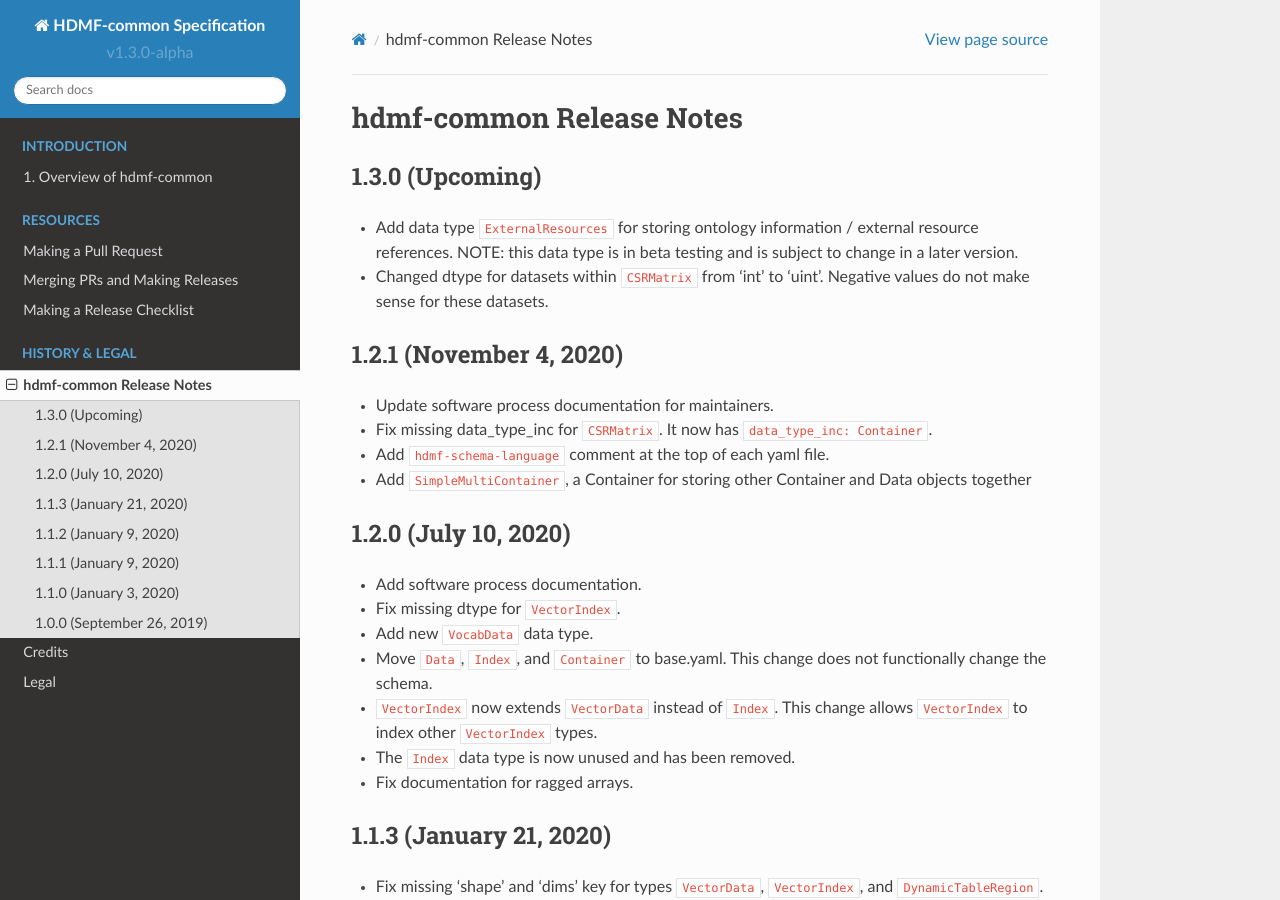
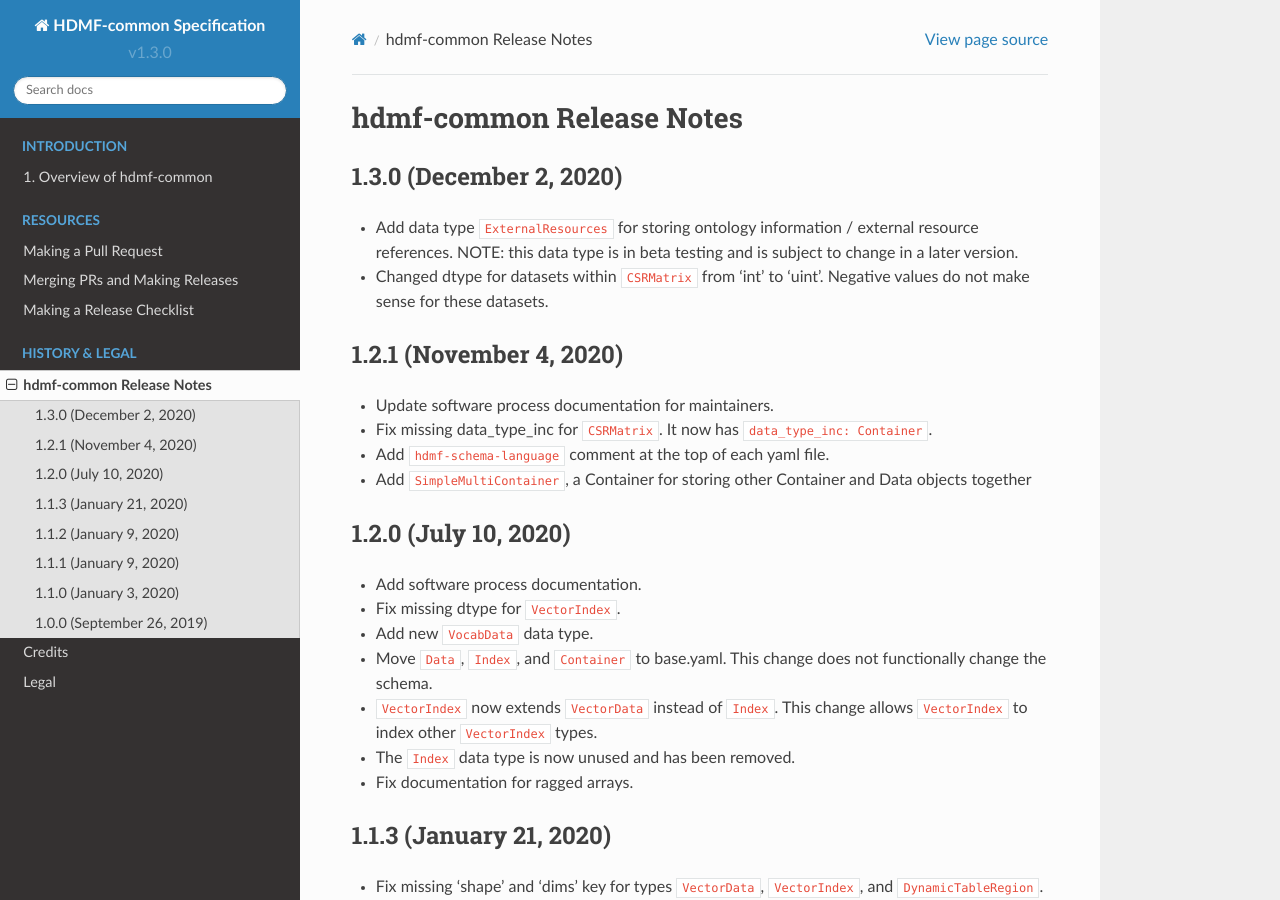
Before and after one commit to hdmf-dev/hdmf-common-schema, a Sphinx documentation site: the page built from docs/source/format_release_notes.rst, in a window 1280 px wide and 900 px high. Built offline with Sphinx 7.4.7 and the Read the Docs theme 2.0.0, drawn with Linux system fonts in a browser that asks for light colours.

Commit message:
Update version to 1.3.0, release notes, readme (#47)

```diff
--- a/docs/source/conf.py
+++ b/docs/source/conf.py
@@ -83,7 +83,7 @@
 # built documents.
 #
 # The short X.Y version.
-version = 'v1.3.0-alpha'
+version = 'v1.3.0'
 # The full version, including alpha/beta/rc tags.
 release = version
 
--- a/docs/source/format_release_notes.rst
+++ b/docs/source/format_release_notes.rst
@@ -1,7 +1,7 @@
 hdmf-common Release Notes
 =========================
 
-1.3.0 (Upcoming)
+1.3.0 (December 2, 2020)
 -------------------------
 
 - Add data type ``ExternalResources`` for storing ontology information / external resource references. NOTE: this
```
Also changed, not shown: README.md (+2 -0 lines), 2 other files.
